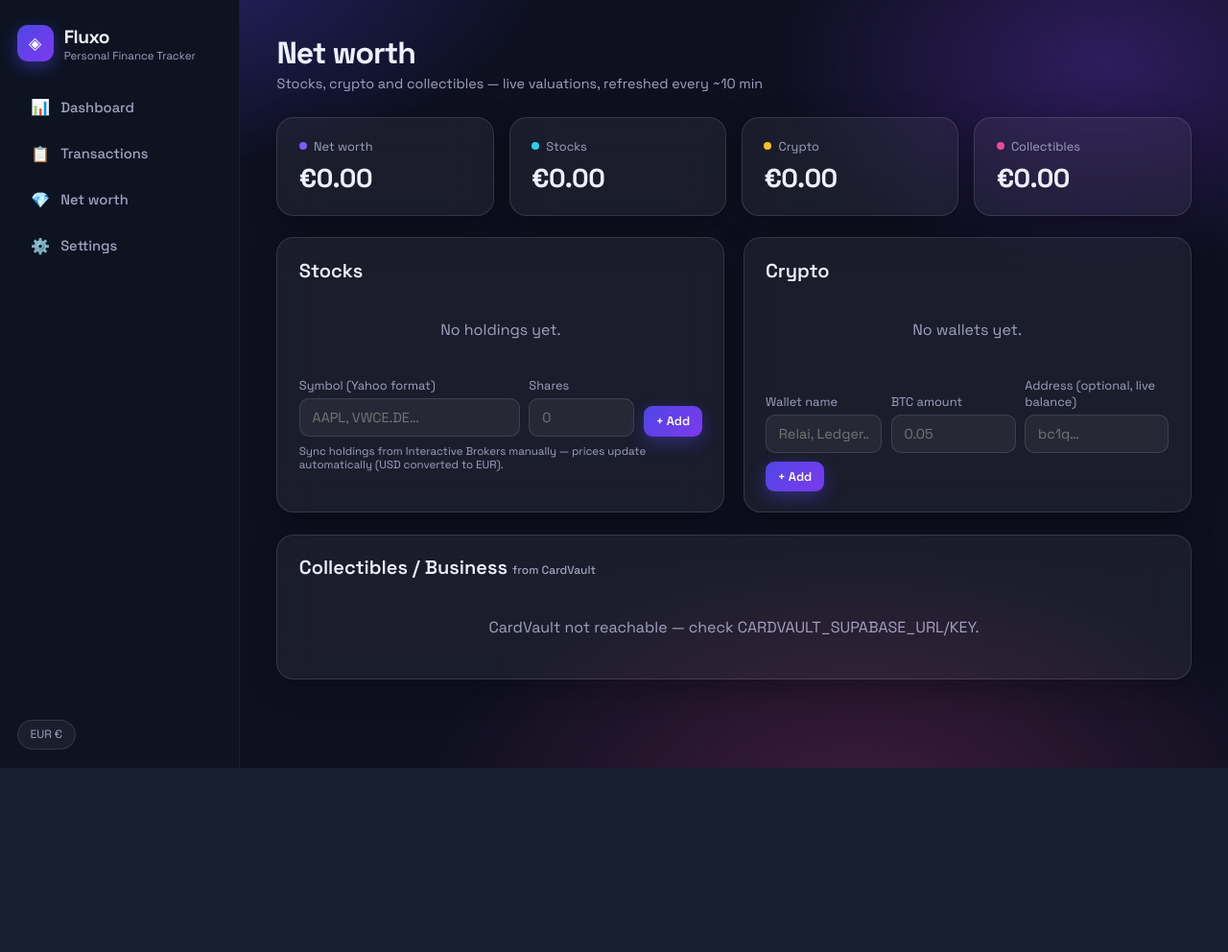
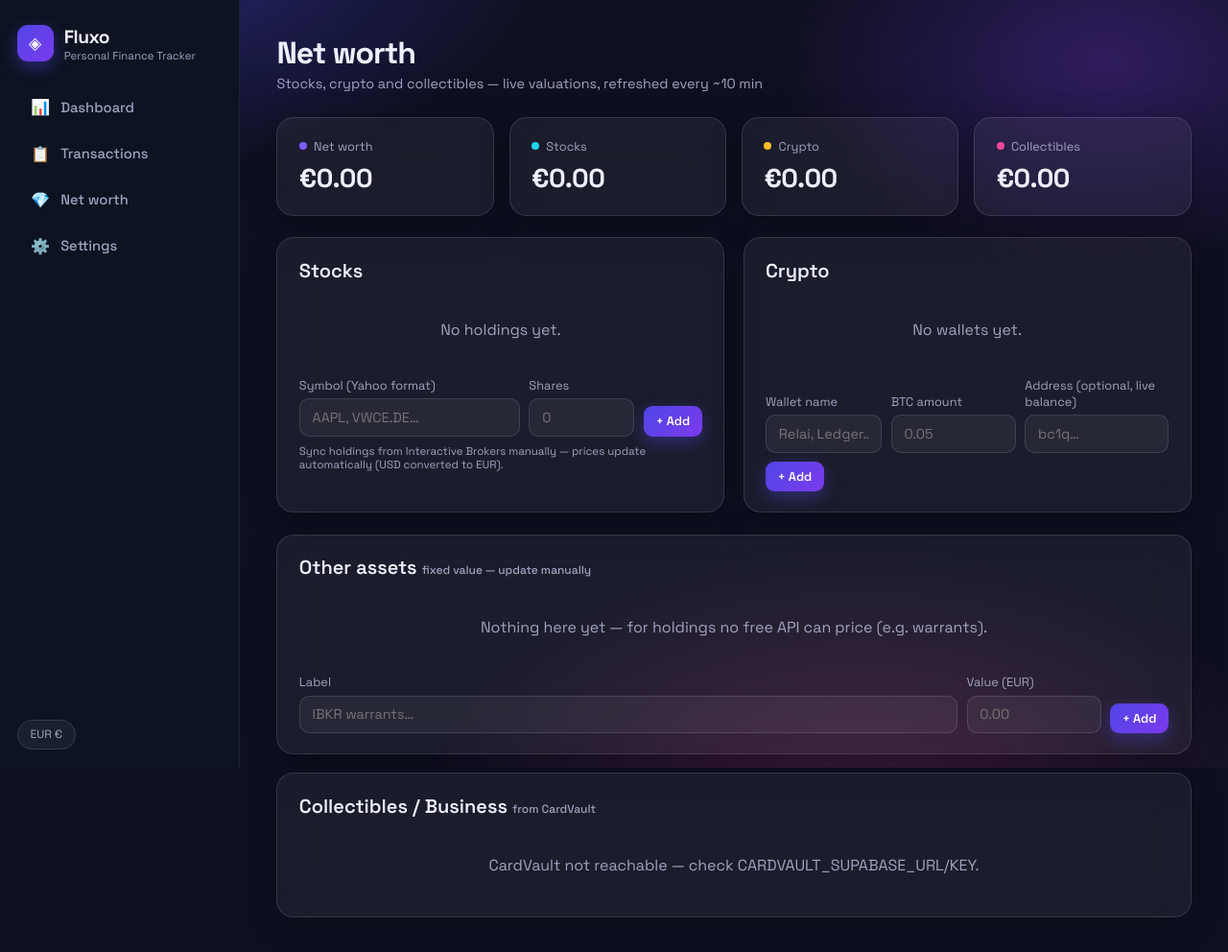
Before and after one commit to duaneyoung/fluxo, a Flask app: template templates/networth.html in a window 1280 px wide. Shown: the whole page at 96% size. Before the commit the page ends 800 px from the top, so only its background shows below. Run offline with Flask 3, Linux system fonts and the light colour scheme; the template is opened without the code that fills it, so the values that code supplies are empty.

Commit message:
Net worth: manual-value asset type (for unpriceable warrants)

```diff
--- a/app.py
+++ b/app.py
@@ -316,12 +316,16 @@ def networth_view():
     assets = assets or []
 
     btc = networth.btc_price_eur()
-    stocks, crypto = [], []
+    stocks, crypto, manual = [], [], []
     for a in assets:
         if a['kind'] == 'stock':
             price = networth.stock_quote_eur(a['label'])
             stocks.append({**a, 'price': price,
                            'value': round(price * a['quantity'], 2) if price else None})
+        elif a['kind'] == 'manual':
+            # Fixed-value asset (e.g. warrants no free API can price):
+            # quantity holds the EUR value directly.
+            manual.append({**a, 'value': round(a['quantity'], 2)})
         else:
             qty = a['quantity']
             live = networth.btc_address_balance(a['address']) if a['address'] else None
@@ -334,13 +338,14 @@ def networth_view():
     totals = {
         'stocks': round(sum(s['value'] or 0 for s in stocks), 2),
         'crypto': round(sum(c['value'] or 0 for c in crypto), 2),
+        'other': round(sum(m['value'] for m in manual), 2),
         'collectibles': cards['value'] if cards else 0,
     }
     totals['net'] = round(sum(totals.values()), 2)
 
     return render_template('networth.html', stocks=stocks, crypto=crypto,
-                           cards=cards, totals=totals, btc_price=btc,
-                           table_missing=table_missing)
+                           manual=manual, cards=cards, totals=totals,
+                           btc_price=btc, table_missing=table_missing)
 
 
 @app.route('/networth/add', methods=['POST'])
--- a/templates/networth.html
+++ b/templates/networth.html
@@ -35,6 +35,12 @@
         <div class="lbl"><span class="dot" style="background:var(--pink)"></span>Collectibles</div>
         <div class="val">{{ currency_symbol }}{{ totals.collectibles|money }}</div>
     </div>
+    {% if totals.other %}
+    <div class="metric glass">
+        <div class="lbl"><span class="dot" style="background:var(--muted)"></span>Other</div>
+        <div class="val">{{ currency_symbol }}{{ totals.other|money }}</div>
+    </div>
+    {% endif %}
 </div>
 
 <div class="split">
@@ -119,6 +125,41 @@
     </div>
 </div>
 
+<!-- Other / manual-value assets -->
+<div class="panel glass" style="margin-top:1.2rem">
+    <h2>Other assets <span style="font-size:.75rem;color:var(--muted);font-weight:500">fixed value — update manually</span></h2>
+    {% if manual %}
+    <div class="table-wrap"><table>
+        <thead><tr><th>Asset</th><th class="num">Value</th><th></th></tr></thead>
+        <tbody>
+        {% for m in manual %}
+        <tr>
+            <td>{{ m.label }}</td>
+            <td class="num">{{ currency_symbol }}{{ m.value|money }}</td>
+            <td><form method="post" action="{{ url_for('networth_delete', asset_id=m.id) }}"
+                      onsubmit="return confirm('Remove {{ m.label }}?')" style="text-align:right">
+                <button class="icon-btn danger">🗑</button></form></td>
+        </tr>
+        {% endfor %}
+        </tbody>
+    </table></div>
+    {% else %}<div class="empty" style="padding:1.4rem">Nothing here yet — for holdings no free API can price (e.g. warrants).</div>{% endif %}
+
+    <form method="post" action="{{ url_for('networth_add') }}"
+          style="display:flex;gap:.6rem;margin-top:1rem;align-items:end;flex-wrap:wrap">
+        <input type="hidden" name="kind" value="manual">
+        <div class="fg" style="flex:1;min-width:150px">
+            <label>Label</label>
+            <input type="text" name="label" required placeholder="IBKR warrants…">
+        </div>
+        <div class="fg" style="width:140px">
+            <label>Value ({{ currency_code }})</label>
+            <input type="number" step="0.01" min="0" name="quantity" required placeholder="0.00">
+        </div>
+        <button class="btn sm" type="submit">+ Add</button>
+    </form>
+</div>
+
 <!-- Collectibles -->
 <div class="panel glass" style="margin-top:1.2rem">
     <h2>Collectibles / Business <span style="font-size:.75rem;color:var(--muted);font-weight:500">from CardVault</span></h2>
```
